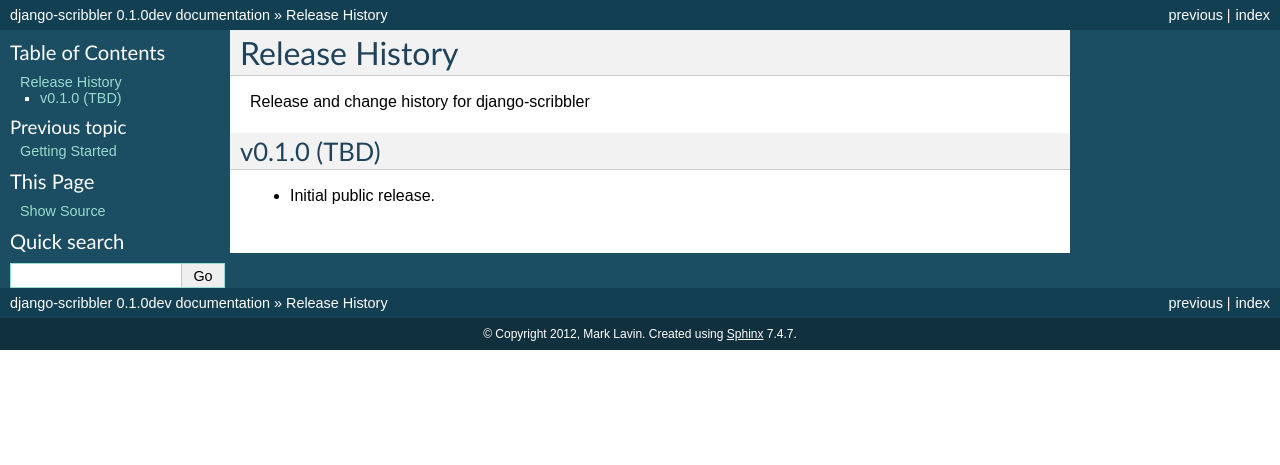
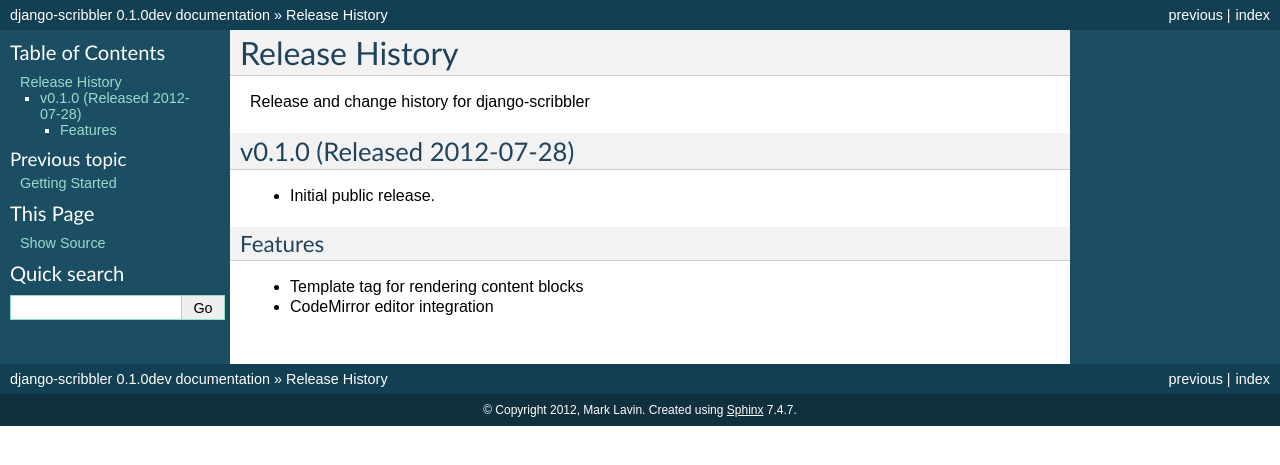
Before and after one commit to caktus/django-scribbler, a Sphinx documentation site: the page built from docs/releases.rst, in a window 1280 px wide. Shown: the top 465 px of the page. Built offline with Sphinx 7.4.7, drawn with Linux system fonts in a browser that asks for light colours.

Commit message:
Release note for initial release.

```diff
--- a/docs/releases.rst
+++ b/docs/releases.rst
@@ -4,7 +4,13 @@
 Release and change history for django-scribbler
 
 
-v0.1.0 (TBD)
+v0.1.0 (Released 2012-07-28)
 ------------------------------------
 
 - Initial public release.
+
+Features
+_________________
+
+- Template tag for rendering content blocks
+- CodeMirror editor integration
```
